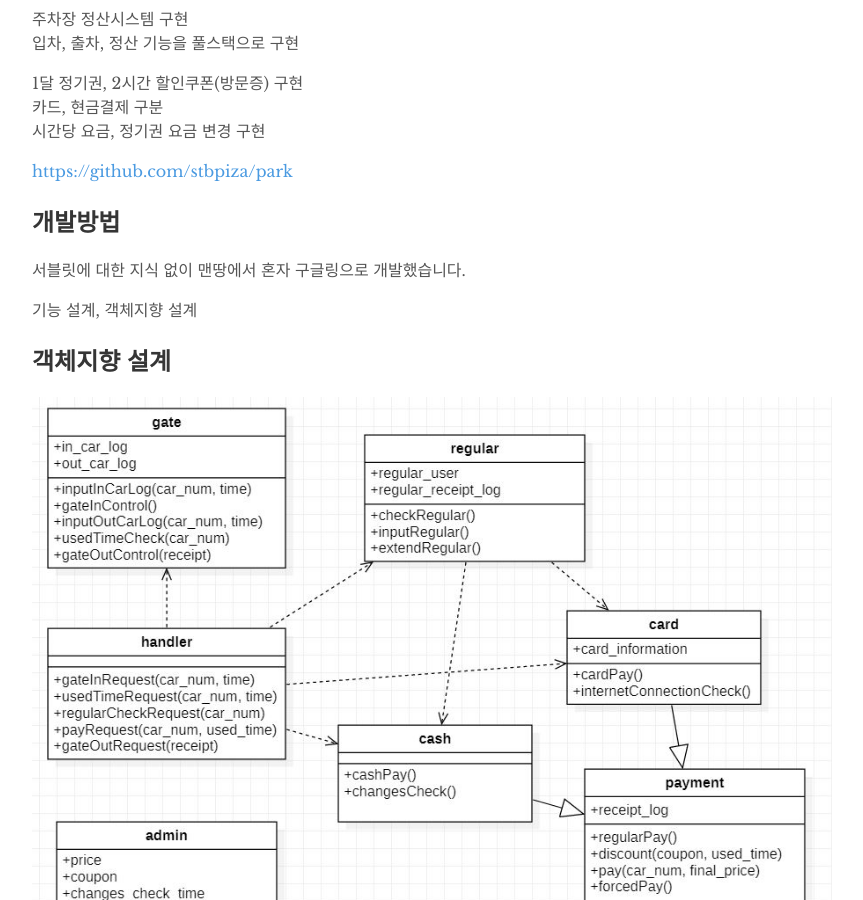
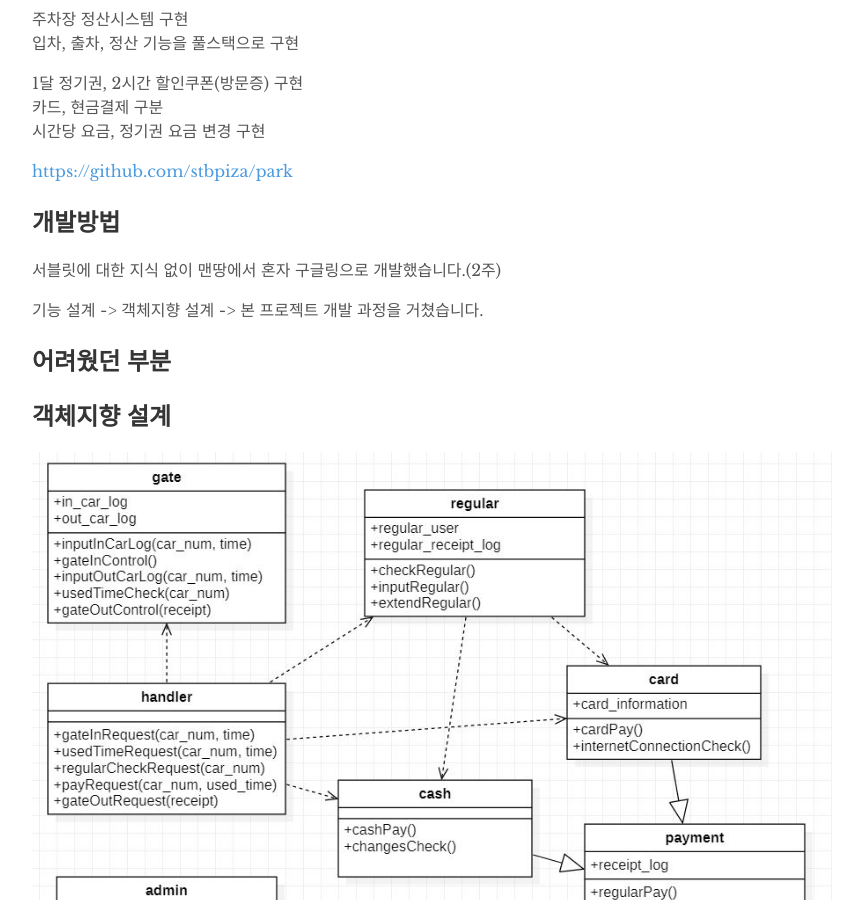
Before and after one commit to stbpiza/stbpiza.github.io, a Jekyll site: the page built from _posts/2020-08-19-parking.md, in a window 1280 px wide and 900 px high, scrolled down 408 px. Shown: the whole window, without its empty margins (208-1071 px from the left). Built offline with Jekyll 4.4.1, drawn with Linux system fonts in a browser that asks for light colours.

Commit message:
Update 2020-08-19-parking.md

```diff
--- a/_posts/2020-08-19-parking.md
+++ b/_posts/2020-08-19-parking.md
@@ -19,9 +19,13 @@ Java Servlet, MySQL
 
 ## 개발방법
 
-서블릿에 대한 지식 없이 맨땅에서 혼자 구글링으로 개발했습니다.
+서블릿에 대한 지식 없이 맨땅에서 혼자 구글링으로 개발했습니다.(2주)
 
-기능 설계, 객체지향 설계
+기능 설계 -> 객체지향 설계 -> 본 프로젝트 개발 과정을 거쳤습니다.
+
+## 어려웠던 부분
+
+
 
 ## 객체지향 설계
 
```
